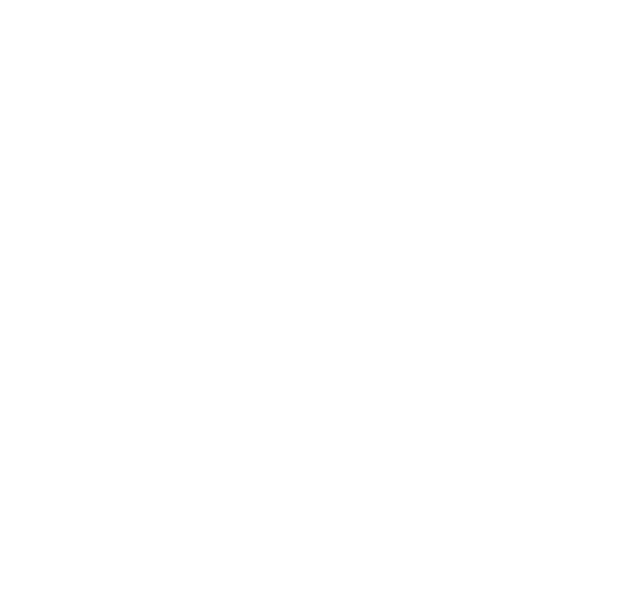
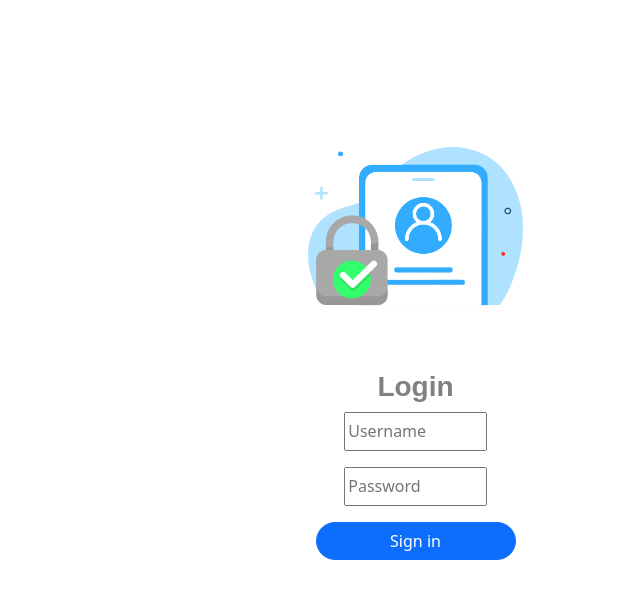
Before and after one commit to madarrr/authentification-system-project, a PHP site: page /auth.view.phtml in a window 1280 px wide. Before the commit the part shown is empty. Shown: the top 599 px of the page, without its empty margins (640-1280 px from the left). Run offline with PHP 8.4, Linux system fonts and the light colour scheme.

Commit message:
completing first part of authentification page card design

```diff
--- a/views/auth.view.phtml
+++ b/views/auth.view.phtml
@@ -10,8 +10,20 @@
 </head>
 <body>
     <form action="" class="container">
-           <div>
-
+           <div class="" style="float:right">
+                <div class="imgmove">
+                    <img src="auth.png" alt="" id="resize">
+                    <h3>Login</h3>
+                </div>
+                    <div class="mb-3">
+                    <input type="email" class="col-lg-6" id="exampleInputEmail1" aria-describedby="emailHelp" placeholder="Username">
+                </div>
+                <div class="mb-3">
+                    <input type="password" class="col-lg-6" id="exampleInputPassword1" placeholder="Password" >
+                </div>
+                <div class="mb-3">
+                    <button type="submit" class="btn btn-primary" id="buttonstyle">Sign in</button>
+                </div>
            </div>
     </form>
 
--- a/views/style.css
+++ b/views/style.css
@@ -0,0 +1,33 @@
+.container{
+    padding-top: 85px;
+}
+.card-design{
+    border-radius: 12px;
+    box-shadow: rgba(0, 0, 0, 0.15) 0px 15px 25px, rgba(0, 0, 0, 0.05) 0px 5px 10px;
+    width: 425px;
+    height: 550px;
+    margin: 125px;
+}
+.mb-3{
+    text-align: center;
+}
+.col-lg-6{
+    height: 39px;
+}
+#buttonstyle{
+    width: 200px;
+    border-radius: 20px;
+}
+.imgmove{
+    text-align: center;
+}
+#resize{
+    width: 285px;
+    height: 285px;
+}
+h3{
+
+    font-family: Arial, Helvetica, sans-serif;
+    font-weight: bold;
+    color: grey;
+}
```
Also changed, not shown: views/auth.png (added), 1 other file.
